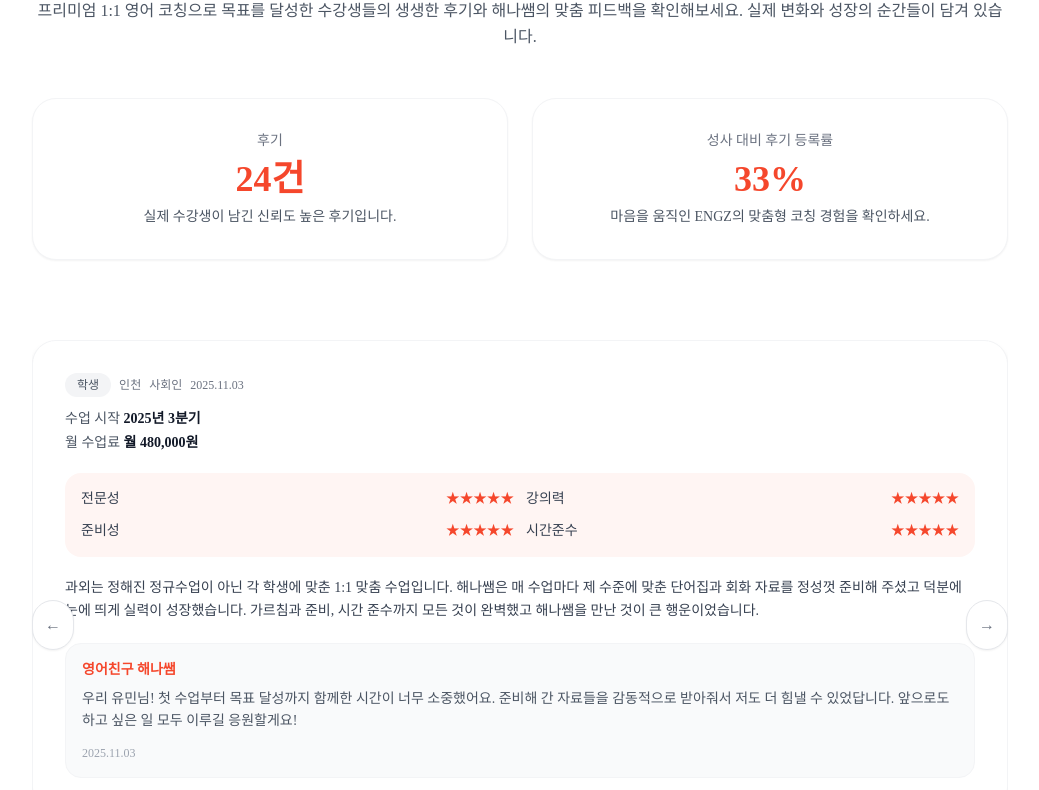
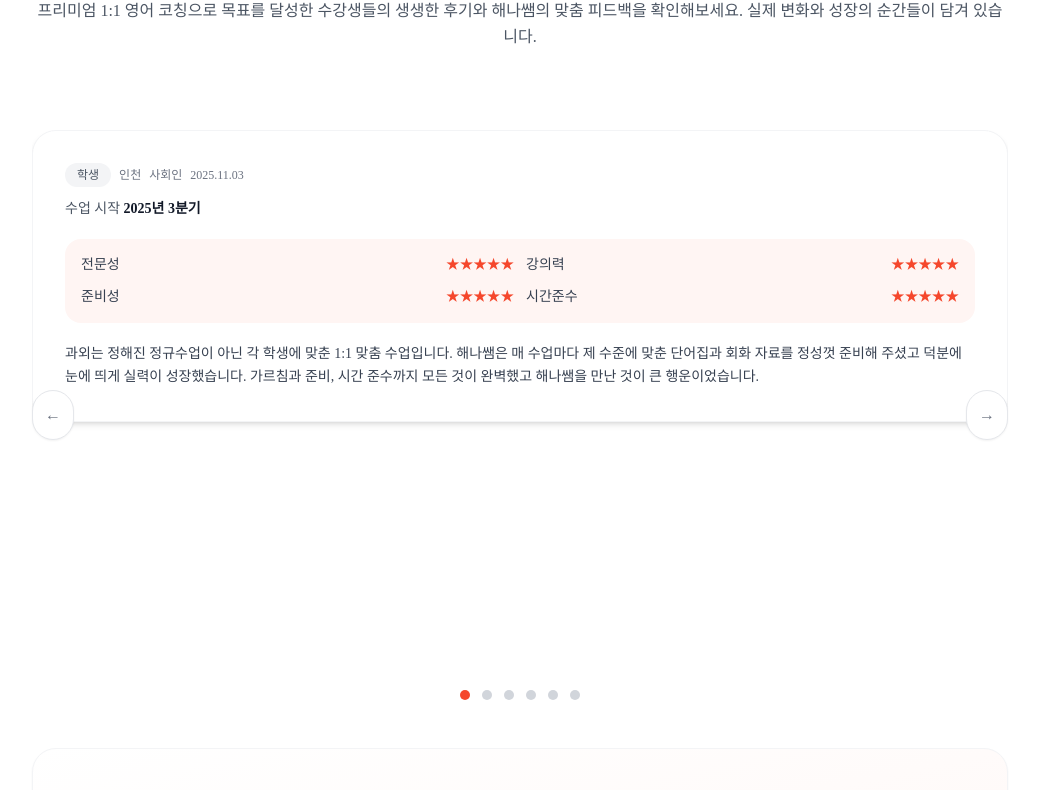
Before and after one commit to imhen97/engz, a Next.js app: page /testimonials in a window 1280 px wide. Shown: the part 238-1028 px from the top of the page, without its empty margins (120-1159 px from the left). Built offline with nearby package versions, Linux system fonts and the light colour scheme; a web font is replaced by a local one.

Commit message:
Simplify testimonials layout

```diff
--- a/app/testimonials/page.tsx
+++ b/app/testimonials/page.tsx
@@ -16,7 +16,10 @@ export default function TestimonialsPage() {
     <main className="min-h-screen bg-white text-black font-[Pretendard] overflow-x-hidden">
       <header className="fixed top-0 left-0 w-full z-50 bg-white/80 backdrop-blur-md border-b border-gray-100 py-4">
         <div className="max-w-6xl mx-auto flex justify-between items-center px-6">
-          <a href="/" className="text-xl font-bold text-[#F5472C] tracking-tight">
+          <a
+            href="/"
+            className="text-xl font-bold text-[#F5472C] tracking-tight"
+          >
             ENGZ
           </a>
           <nav className="space-x-8 text-sm font-medium text-gray-700">
@@ -52,27 +55,6 @@ export default function TestimonialsPage() {
             해나쌤의 맞춤 피드백을 확인해보세요. 실제 변화와 성장의 순간들이
             담겨 있습니다.
           </p>
-
-          <div className="mt-12 grid gap-6 sm:grid-cols-2">
-            <div className="rounded-3xl border border-gray-100 bg-white p-8 shadow-sm">
-              <p className="text-sm text-gray-500">후기</p>
-              <p className="mt-2 text-4xl font-bold text-[#F5472C]">
-                {testimonialSummary.total}건
-              </p>
-              <p className="mt-2 text-sm text-gray-600">
-                실제 수강생이 남긴 신뢰도 높은 후기입니다.
-              </p>
-            </div>
-            <div className="rounded-3xl border border-gray-100 bg-white p-8 shadow-sm">
-              <p className="text-sm text-gray-500">성사 대비 후기 등록률</p>
-              <p className="mt-2 text-4xl font-bold text-[#F5472C]">
-                {testimonialSummary.conversionRate}
-              </p>
-              <p className="mt-2 text-sm text-gray-600">
-                마음을 움직인 ENGZ의 맞춤형 코칭 경험을 확인하세요.
-              </p>
-            </div>
-          </div>
         </div>
       </section>
 
--- a/components/TestimonialCard.tsx
+++ b/components/TestimonialCard.tsx
@@ -13,10 +13,7 @@ const renderStars = (score: number) => {
   const stars = [];
   for (let i = 0; i < 5; i += 1) {
     stars.push(
-      <span
-        key={i}
-        className={i < score ? "text-[#F5472C]" : "text-gray-200"}
-      >
+      <span key={i} className={i < score ? "text-[#F5472C]" : "text-gray-200"}>
         ★
       </span>
     );
@@ -42,10 +39,8 @@ export default function TestimonialCard({
         </div>
         <div className="flex flex-col gap-1">
           <p className="text-sm text-gray-600">
-            수업 시작 <strong className="text-gray-900">{testimonial.startPeriod}</strong>
-          </p>
-          <p className="text-sm text-gray-600">
-            월 수업료 <strong className="text-gray-900">{testimonial.monthlyFee}</strong>
+            수업 시작{" "}
+            <strong className="text-gray-900">{testimonial.startPeriod}</strong>
           </p>
         </div>
       </header>
@@ -62,18 +57,6 @@ export default function TestimonialCard({
       <p className="flex-1 text-sm leading-relaxed text-gray-700">
         {testimonial.review}
       </p>
-
-      {testimonial.response && (
-        <div className="rounded-2xl border border-gray-100 bg-gray-50 p-4 text-sm text-gray-600">
-          <p className="mb-2 font-semibold text-[#F5472C]">
-            {testimonial.response.author}
-          </p>
-          <p className="leading-relaxed">{testimonial.response.message}</p>
-          <p className="mt-3 text-xs text-gray-400">
-            {testimonial.response.date.replace(/-/g, ".")}
-          </p>
-        </div>
-      )}
     </article>
   );
 }
```
